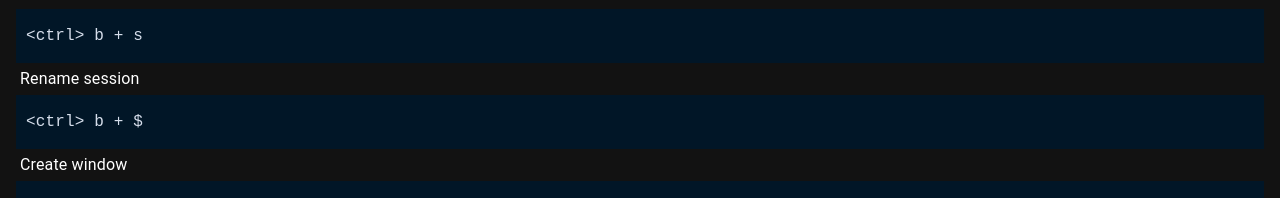
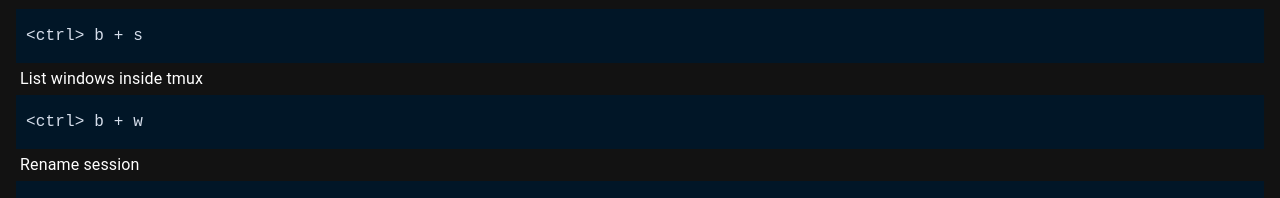
Before and after one commit to vimalmenon/frontend.vimalmenon.com, a Next.js app: page /tmux in a window 1280 px wide. Shown: the part 729-927 px from the top of the page. Built offline with nearby package versions, Linux system fonts and the light colour scheme; what @mui/material-nextjs would draw is missing.

Commit message:
added more tmux session

```diff
--- a/src/data/tmuxCommands.ts
+++ b/src/data/tmuxCommands.ts
@@ -39,6 +39,11 @@ export const TmuxCommands: ICommand[] = [
   {
     describe: 'List session inside tmux',
     command: '<ctrl> b + s',
+    language: 'bash',
+  },
+  {
+    describe: 'List windows inside tmux',
+    command: '<ctrl> b + w',
     language: 'bash',
   },
   {
```
